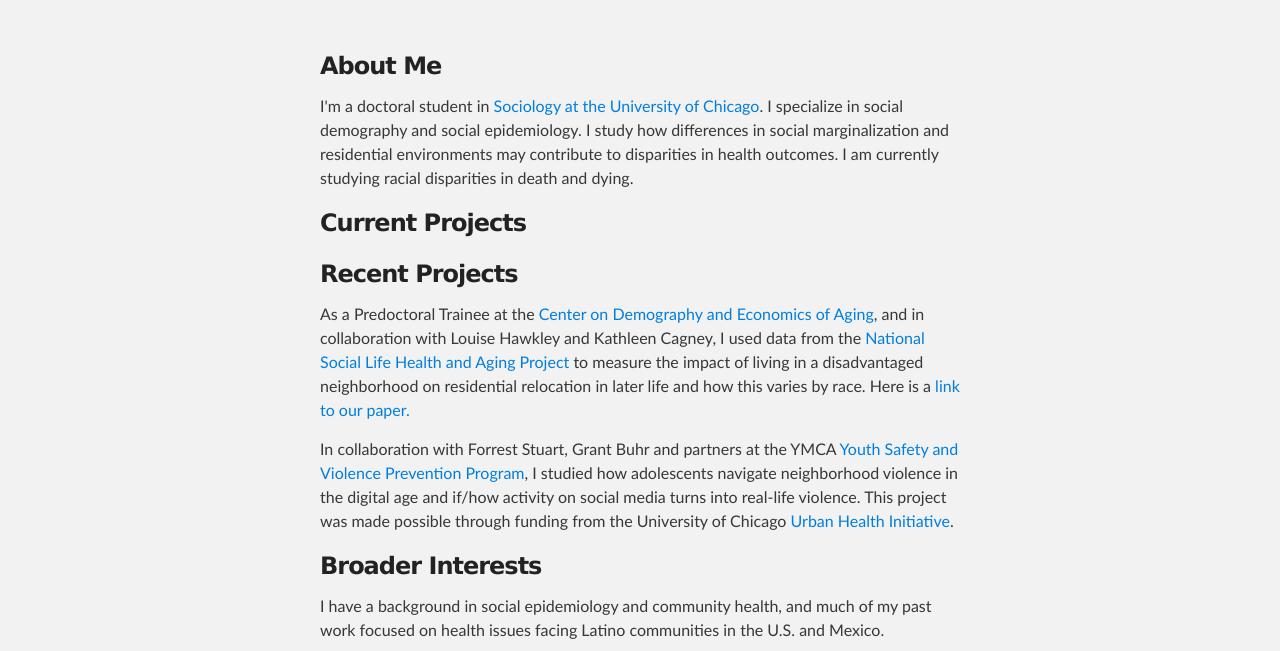
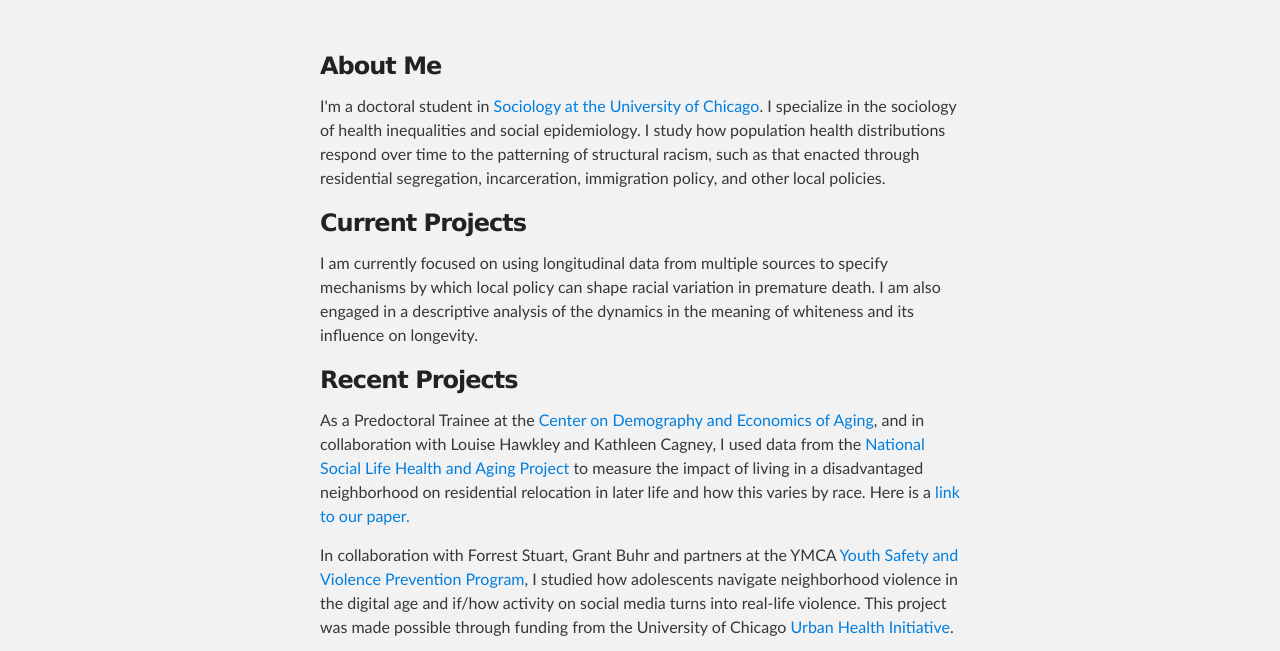
Before and after one commit to aliciarr/aliciarr.github.io, a plain HTML site: page index.html in a window 1280 px wide. Shown: the part 146-797 px from the top of the page. Drawn offline with Linux system fonts and the light colour scheme.

Commit message:
Update current research description

```diff
--- a/index.html
+++ b/index.html
@@ -27,11 +27,11 @@
         <h3>
 <a id="about-me" class="anchor" href="#about-me" aria-hidden="true"><span class="octicon octicon-link"></span></a>About Me</h3>
 
-<p>I'm a doctoral student in <a href="http://sociology.uchicago.edu/people/grad_students/AliciaRiley.shtml">Sociology at the University of Chicago</a>. I specialize in social demography and social epidemiology. I study how differences in social marginalization and residential environments may contribute to disparities in health outcomes. I am currently studying racial disparities in death and dying. </p>
-
+<p>I'm a doctoral student in <a href="http://sociology.uchicago.edu/people/grad_students/AliciaRiley.shtml">Sociology at the University of Chicago</a>. I specialize in the sociology of health inequalities and social epidemiology. I study how population health distributions respond over time to the patterning of structural racism, such as that enacted through residential segregation, incarceration, immigration policy, and other local policies.  </p>
 <h3>
 <a id="current-projects" class="anchor" href="#current-projects" aria-hidden="true"><span class="octicon octicon-link"></span></a>Current Projects</h3>
 <p>
+I am currently focused on using longitudinal data from multiple sources to specify mechanisms by which local policy can shape racial variation in premature death. I am also engaged in a descriptive analysis of the dynamics in the meaning of whiteness and its influence on longevity. </p>
 
 <h3>
 <a id="recent-projects" class="anchor" href="#recent-projects" aria-hidden="true"><span class="octicon octicon-link"></span></a>Recent Projects</h3>
```
